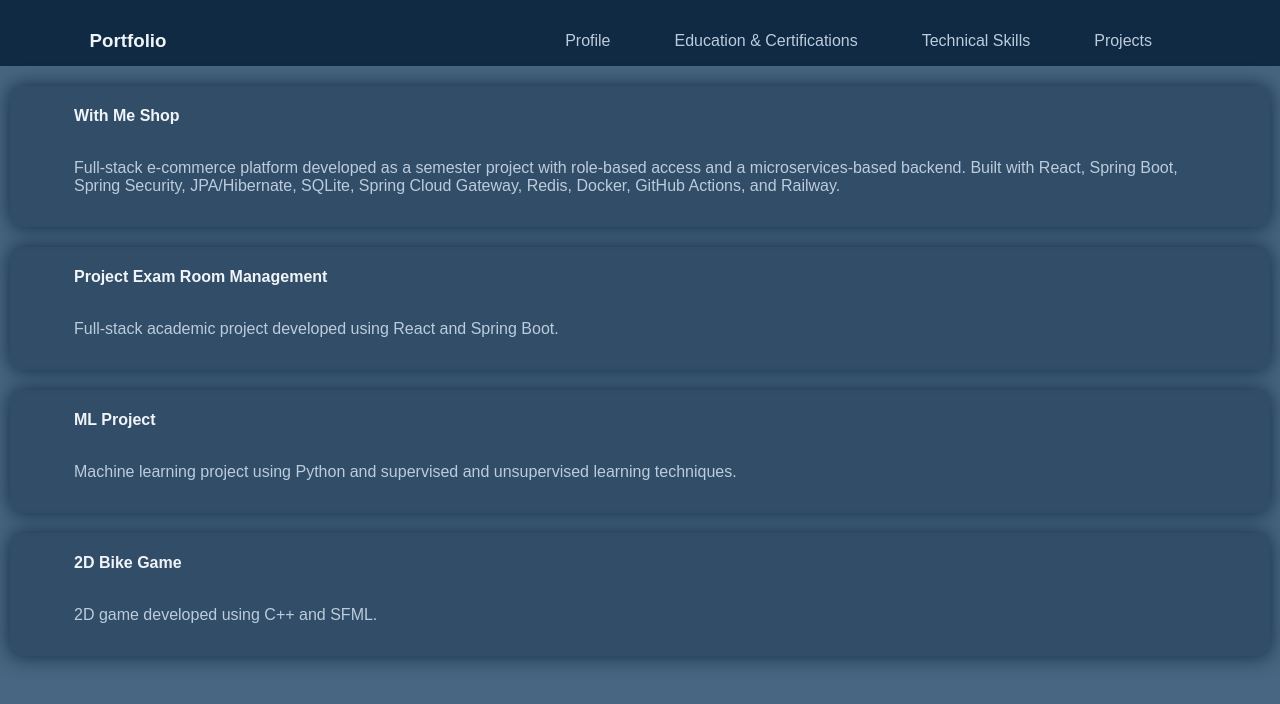
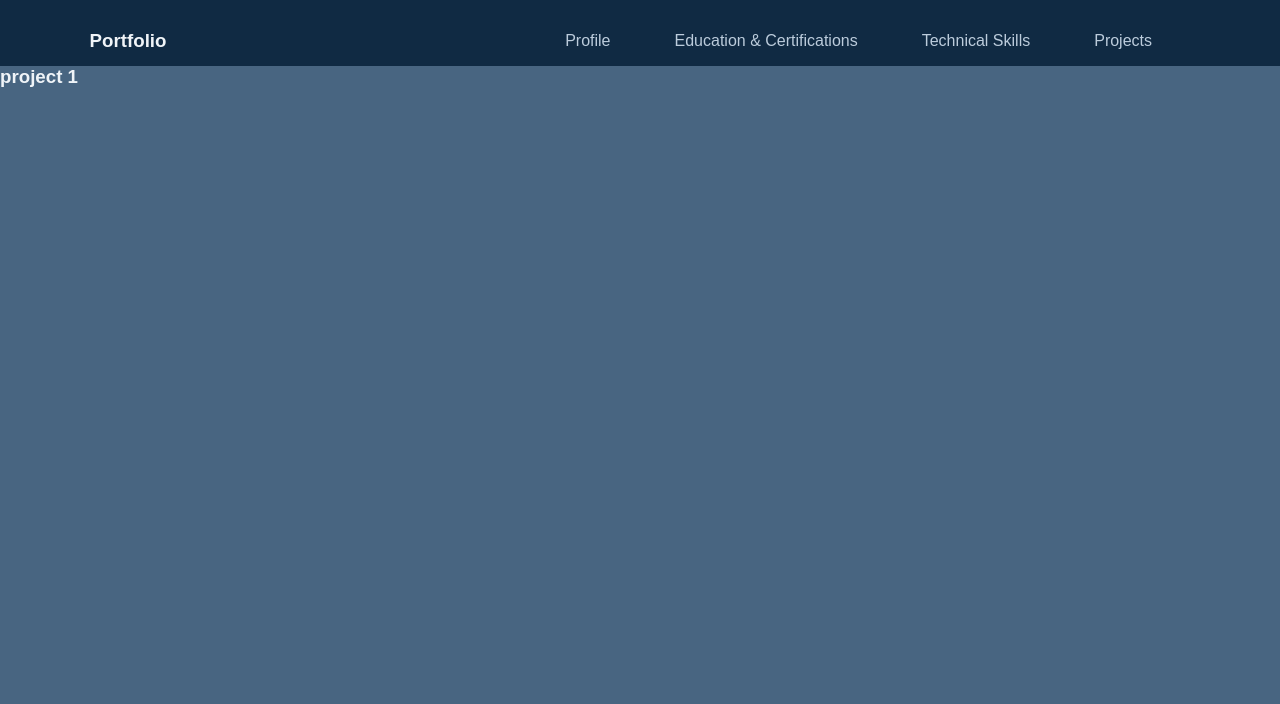
Before and after one commit to walid-amjahdi/Portfolio, a React (Create React App) app: page /Portfolio/projects/withmeshop in a window 1280 px wide. Shown: the top 704 px of the page. Built offline with nearby package versions, Linux system fonts and the light colour scheme.

Commit message:
dev the projects comp

```diff
--- a/src/Component/Main.jsx
+++ b/src/Component/Main.jsx
@@ -13,9 +13,8 @@ export function Main()
                     <Route path="/" element={<Profile/>}/>
                     <Route path="/education" element={<Educations/>}/>
                     <Route path="/skills" element={<Skills/>}/>
-                    <Route path="/projects" element={<Projects/>}>
+                    <Route path="/projects" element={<Projects/>}/>
                     <Route path="/projects/withmeshop" element={<WithMeShop/>}/>
-                    </Route>
                 </Routes>
             </main>
         </>
--- a/src/Component/Projects.jsx
+++ b/src/Component/Projects.jsx
@@ -6,7 +6,7 @@ export function Projects()
     return (
         <>
         <div className="project">
-            <Link to={"/withmeshop"}>
+            <Link to={"/projects/withmeshop"}>
                 <h4>With Me Shop</h4>
             </Link>
             <p>
```
